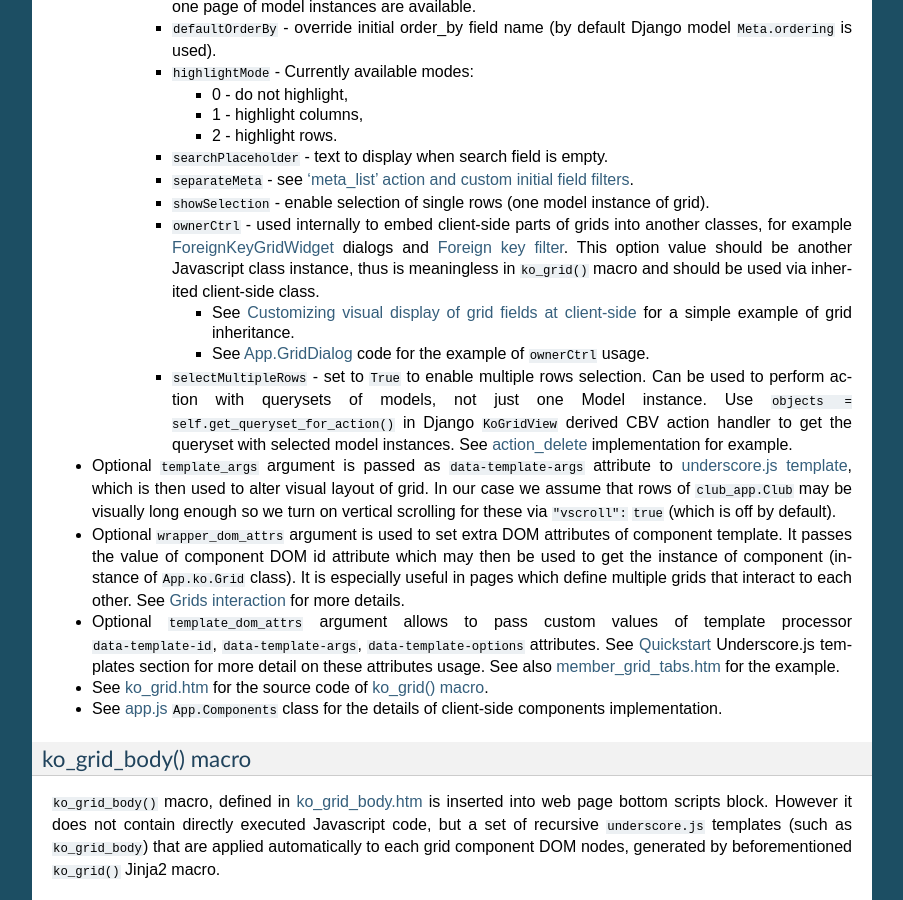
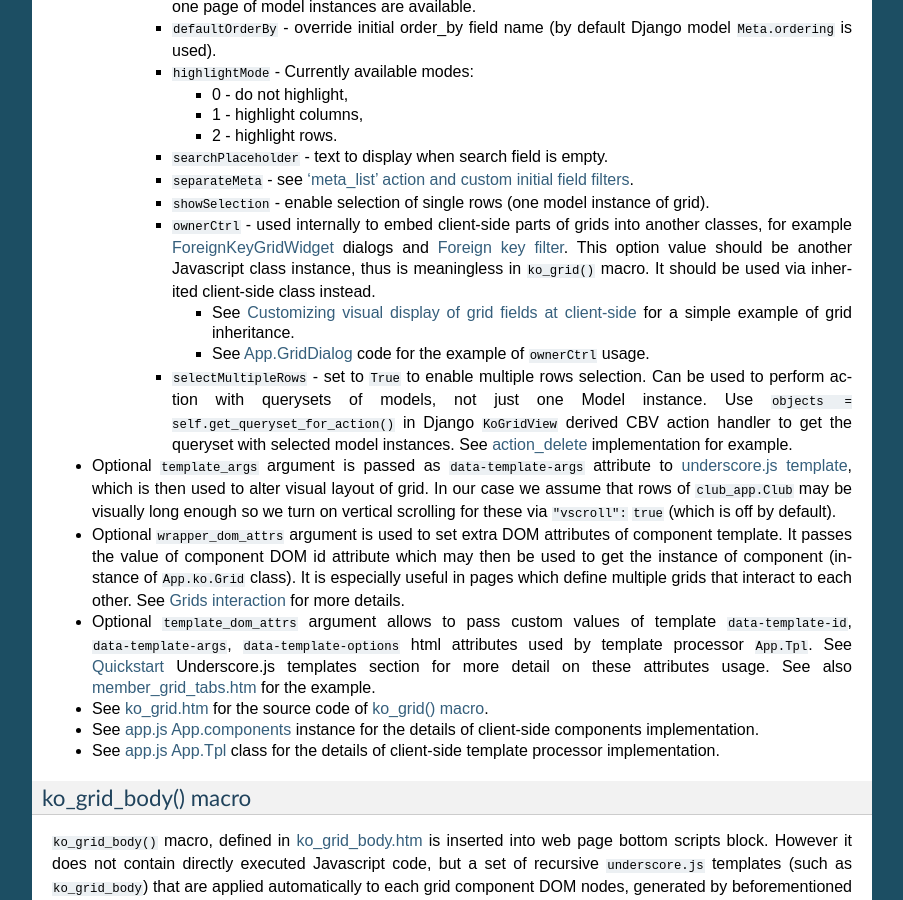
Before and after one commit to Dmitri-Sintsov/django-jinja-knockout, a Sphinx documentation site: the page built from docs/grids.rst, in a window 1280 px wide and 900 px high, scrolled down 4088 px. Shown: the whole window, without its empty margins (198-1101 px from the left). Built offline with Sphinx 7.4.7, drawn with Linux system fonts in a browser that asks for light colours.

Commit message:
Cleaning 'ko_grid() macro' section in grids.rst.

```diff
--- a/docs/grids.rst
+++ b/docs/grids.rst
@@ -28,9 +28,10 @@ Grids
 
 .. _action_delete: https://github.com/Dmitri-Sintsov/django-jinja-knockout/search?utf8=%E2%9C%93&q=action_delete
 .. _App.components: https://github.com/Dmitri-Sintsov/django-jinja-knockout/search?l=JavaScript&q=App.components&utf8=%E2%9C%93
-.. _App.GridDialog: https://github.com/Dmitri-Sintsov/django-jinja-knockout/search?utf8=%E2%9C%93&q=App.GridDialog
+.. _App.GridDialog: https://github.com/Dmitri-Sintsov/django-jinja-knockout/search?l=JavaScript&q=App.GridDialog&utf8=%E2%9C%93
 .. _App.initClientHooks: https://github.com/Dmitri-Sintsov/django-jinja-knockout/search?l=JavaScript&q=App.initClientHooks&utf8=%E2%9C%93
 .. _App.bindTemplates: https://github.com/Dmitri-Sintsov/django-jinja-knockout/search?l=JavaScript&q=App.bindTemplates&utf8=%E2%9C%93
+.. _App.Tpl: https://github.com/Dmitri-Sintsov/django-jinja-knockout/search?l=JavaScript&q=App.Tpl&utf8=%E2%9C%93
 
 .. _club_app.forms: https://github.com/Dmitri-Sintsov/djk-sample/blob/master/club_app/forms.py
 .. _club_app.models: https://github.com/Dmitri-Sintsov/djk-sample/blob/master/club_app/models.py
@@ -298,7 +299,7 @@ class via `App.components`_ class instance `.add()` method to make grid "alive".
     * ``showSelection`` - enable selection of single rows (one model instance of grid).
     * ``ownerCtrl`` - used internally to embed client-side parts of grids into another classes, for example
       `ForeignKeyGridWidget`_ dialogs and `Foreign key filter`_. This option value should be another Javascript class
-      instance, thus is meaningless in ``ko_grid()`` macro and should be used via inherited client-side class.
+      instance, thus is meaningless in ``ko_grid()`` macro. It should be used via inherited client-side class instead.
 
       * See `Customizing visual display of grid fields at client-side`_ for a simple example of grid inheritance.
       * See `App.GridDialog`_ code for the example of ``ownerCtrl`` usage.
@@ -315,12 +316,14 @@ class via `App.components`_ class instance `.add()` method to make grid "alive".
   of component DOM id attribute which may then be used to get the instance of component (instance of ``App.ko.Grid``
   class). It is especially useful in pages which define multiple grids that interact to each other. See
   `Grids interaction`_ for more details.
-* Optional ``template_dom_attrs`` argument allows to pass custom values of template processor ``data-template-id``,
-  ``data-template-args``, ``data-template-options`` attributes. See :doc:`quickstart` Underscore.js templates section
-  for more detail on these attributes usage. See also `member_grid_tabs.htm`_ for the example.
+* Optional ``template_dom_attrs`` argument allows to pass custom values of template ``data-template-id``,
+  ``data-template-args``, ``data-template-options`` html attributes used by template processor ``App.Tpl``.
+  See :doc:`quickstart` Underscore.js templates section for more detail on these attributes usage. See also
+  `member_grid_tabs.htm`_ for the example.
 
 * See `ko_grid.htm`_ for the source code of `ko_grid() macro`_.
-* See `app.js`_ ``App.Components`` class for the details of client-side components implementation.
+* See `app.js`_ `App.components`_ instance for the details of client-side components implementation.
+* See `app.js`_ `App.Tpl`_ class for the details of client-side template processor implementation.
 
 ko_grid_body() macro
 ~~~~~~~~~~~~~~~~~~~~
```
